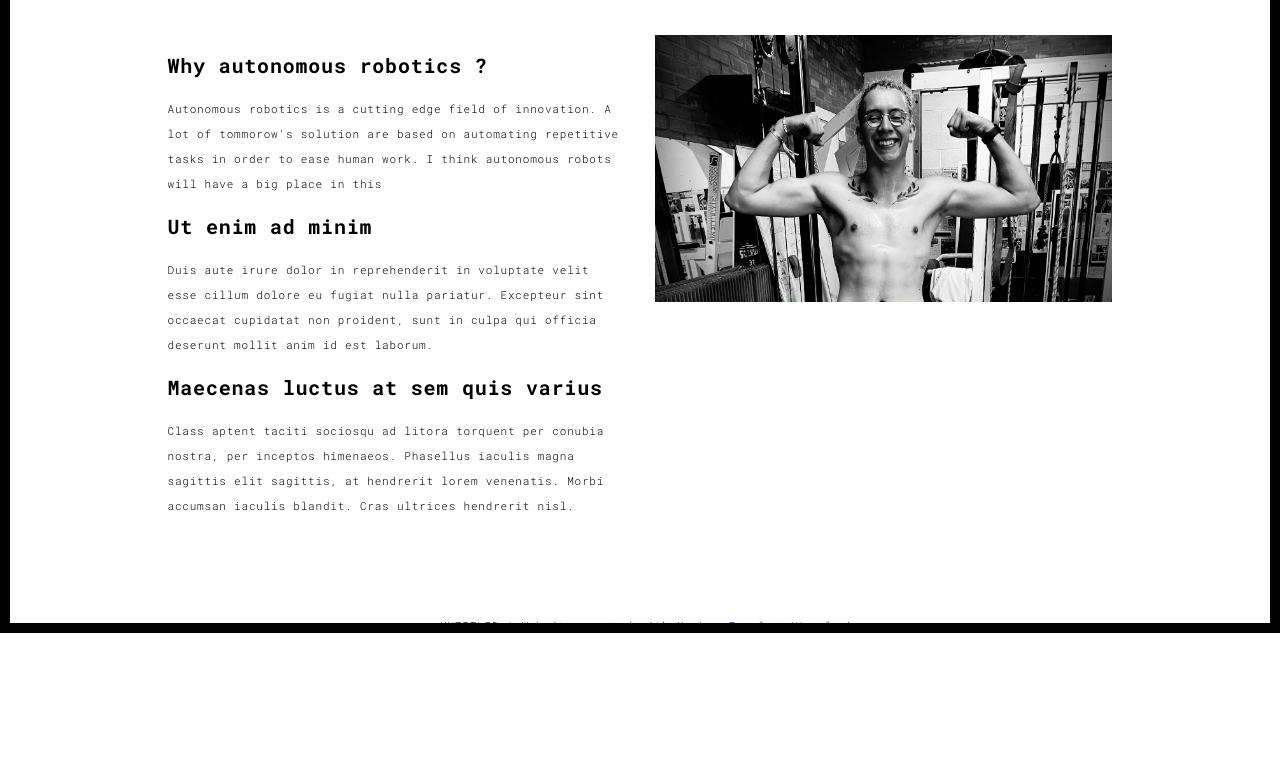
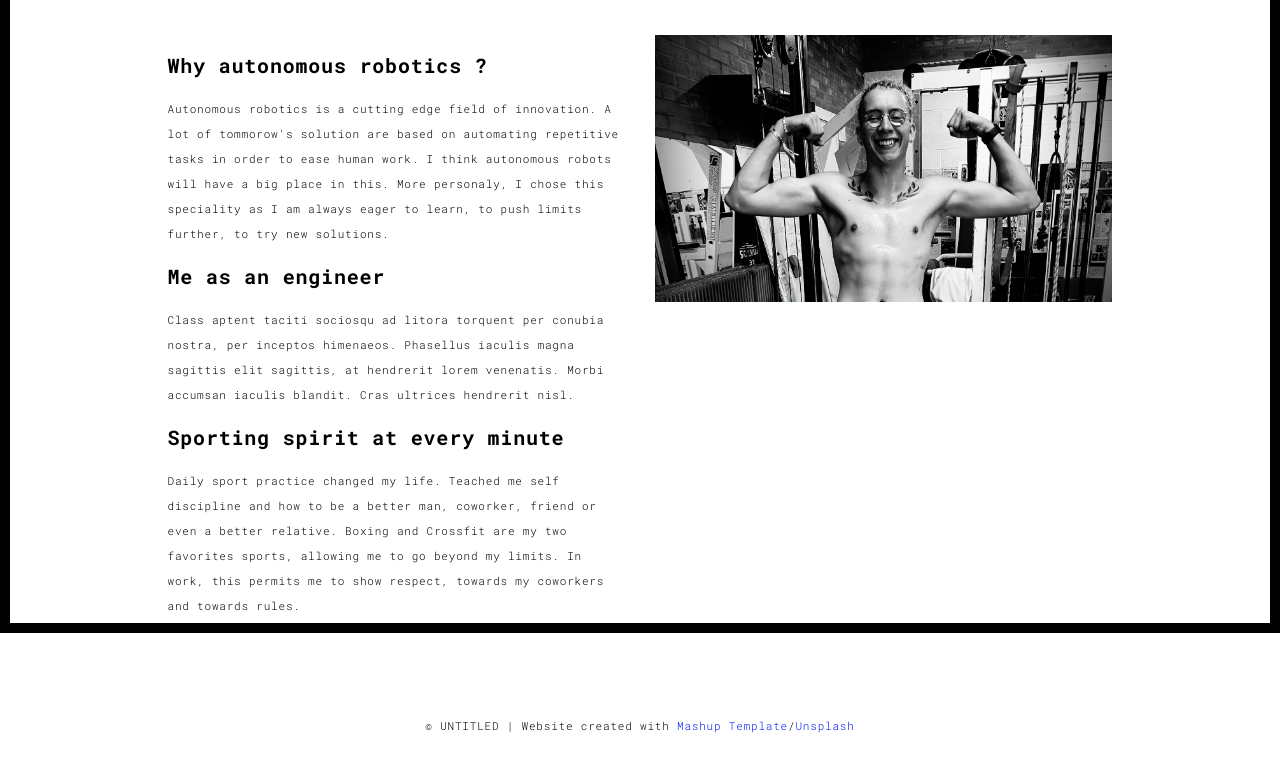
Before and after one commit to lemaireMael/lemaireMael.github.io, a plain HTML site: page about.html in a window 1280 px wide. Shown: the part 167-930 px from the top of the page. Before the commit the page ends 830 px from the top, so only its background shows below. Drawn offline with Linux system fonts and the light colour scheme.

Commit message:
about me up

```diff
--- a/about.html
+++ b/about.html
@@ -63,15 +63,19 @@
                 <div class="col-xs-12 col-md-6">
                   <h3>Why autonomous robotics ?</h3>
                   <p>Autonomous robotics is a cutting edge field of innovation. A lot of tommorow's solution are based on automating repetitive tasks in order
-                    to ease human work. I think autonomous robots will have a big place in this
+                    to ease human work. I think autonomous robots will have a big place in this.
+                    More personaly, I chose this speciality as I am always eager to learn, to push limits further, to try new solutions.
                   </p>
-                  <h3>Ut enim ad minim </h3>
-                  <p>Duis aute irure dolor in reprehenderit in voluptate velit esse
-                  cillum dolore eu fugiat nulla pariatur. Excepteur sint occaecat cupidatat non
-                  proident, sunt in culpa qui officia deserunt mollit anim id est laborum.
-                  <h3>Maecenas luctus at sem quis varius</h3>
+
+                  <h3>Me as an engineer</h3>
                   <p>
                   Class aptent taciti sociosqu ad litora torquent per conubia nostra, per inceptos himenaeos. Phasellus iaculis magna sagittis elit sagittis, at hendrerit lorem venenatis. Morbi accumsan iaculis blandit. Cras ultrices hendrerit nisl.</p>
+
+                  <h3>Sporting spirit at every minute </h3>
+                  <p>Daily sport practice changed my life. Teached me self discipline and how to be a better man, coworker, friend or even a better relative.
+                    Boxing and Crossfit are my two favorites sports, allowing me to go beyond my limits.
+                    In work, this permits me to show respect, towards my coworkers and towards rules.
+                  </p>
                 </div>
                 <div class="col-xs-12 col-md-6">
                   <img src="./assets/images/profil.jpg" class="img-responsive" alt="">
```
